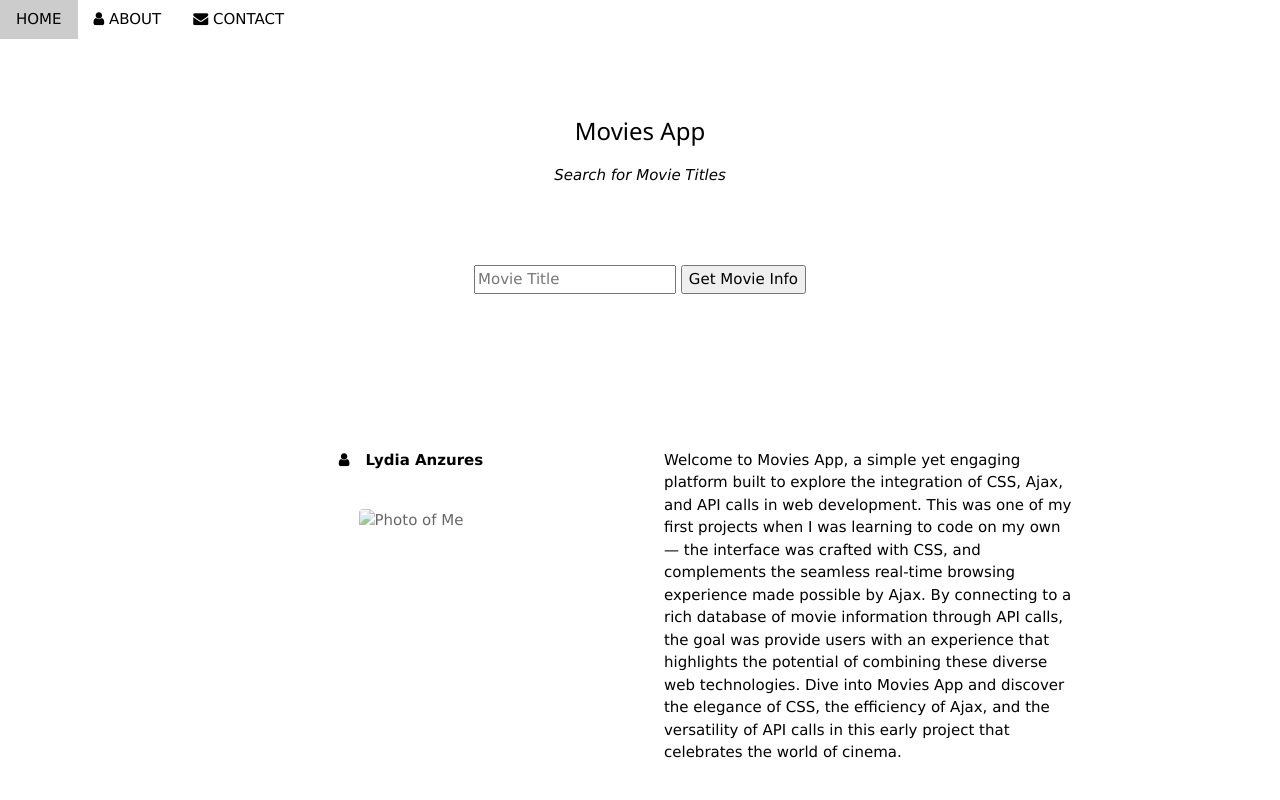
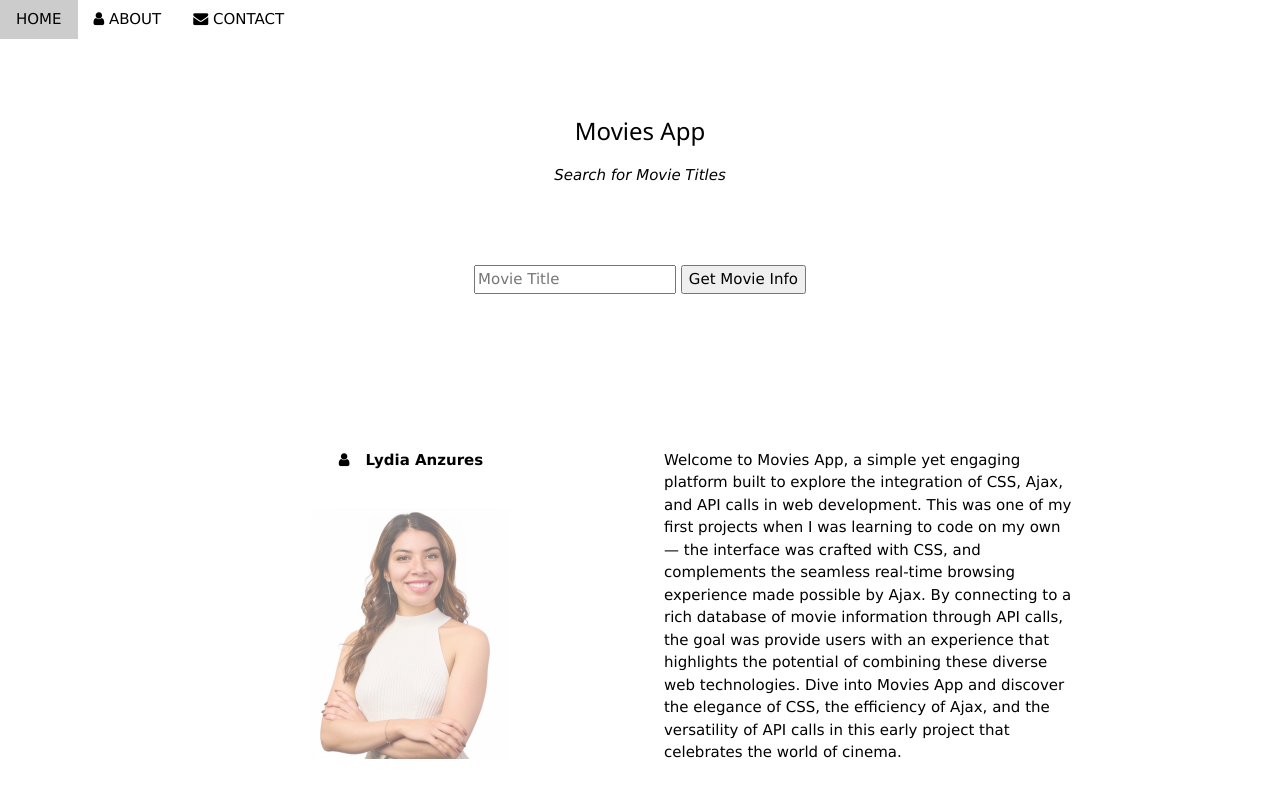
Before and after one commit to lydiaanzures/moviesApp, a plain HTML site: page index.html in a window 1280 px wide. Shown: the top 800 px of the page. Drawn offline with nearby package versions, Linux system fonts and the light colour scheme.

Commit message:
images source update

```diff
--- a/index.html
+++ b/index.html
@@ -97,7 +97,7 @@
     <div class="w3-row">
       <div class="w3-col m6 w3-center w3-padding-large">
         <p><b><i class="fa fa-user w3-margin-right"></i>Lydia Anzures</b></p><br>
-        <img src="./moviesApp/main/images/lydia.jpg" class="w3-round w3-image w3-opacity w3-hover-opacity-off" alt="Photo of Me" width="200" height="133">
+        <img src="https://github.com/lydiaanzures/moviesApp/blob/main/images/lydia.JPG" class="w3-round w3-image w3-opacity w3-hover-opacity-off" alt="Photo of Me" width="200" height="133">
       </div>
 
       <!-- Hide this text on small devices -->
```
